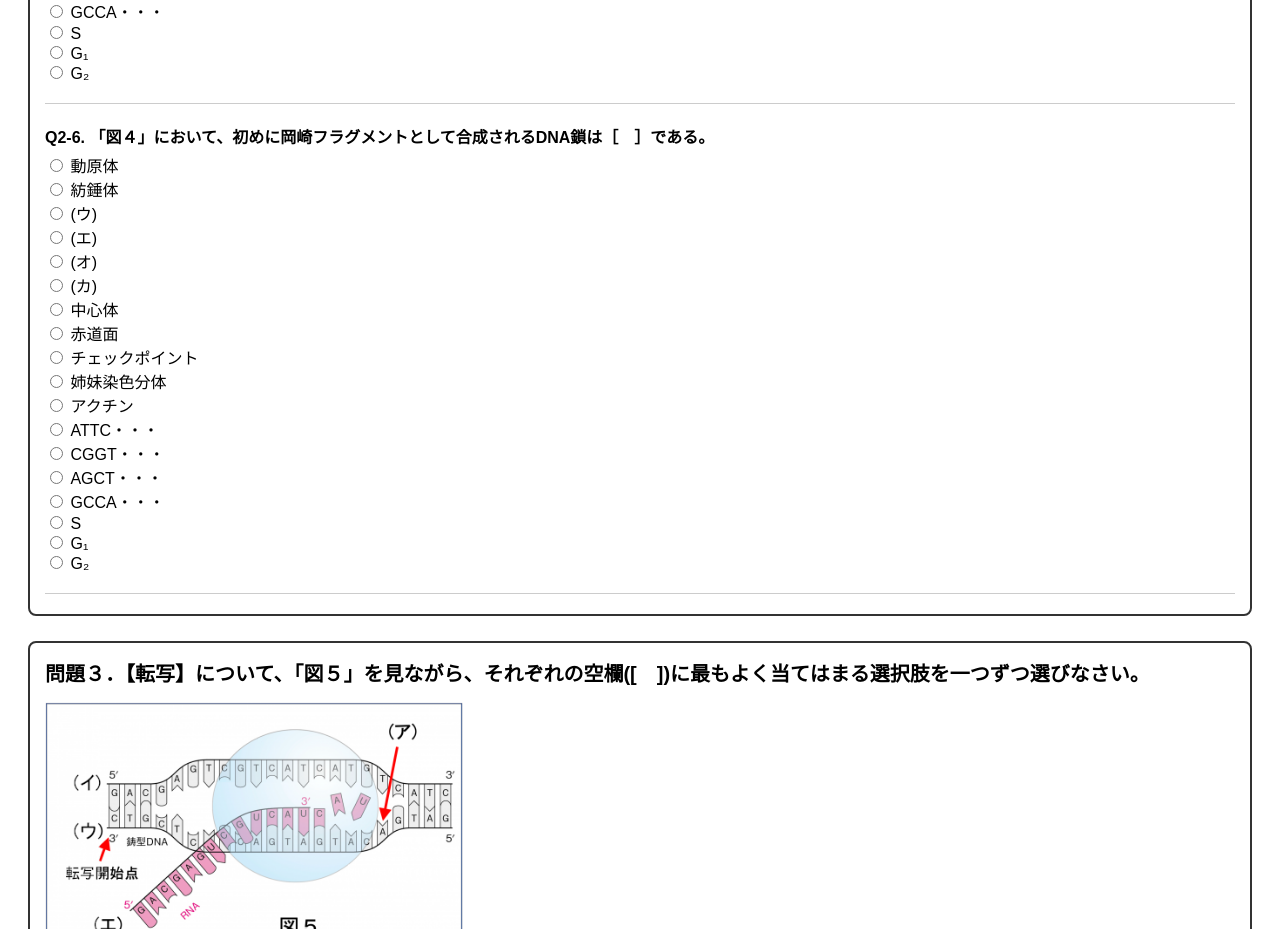
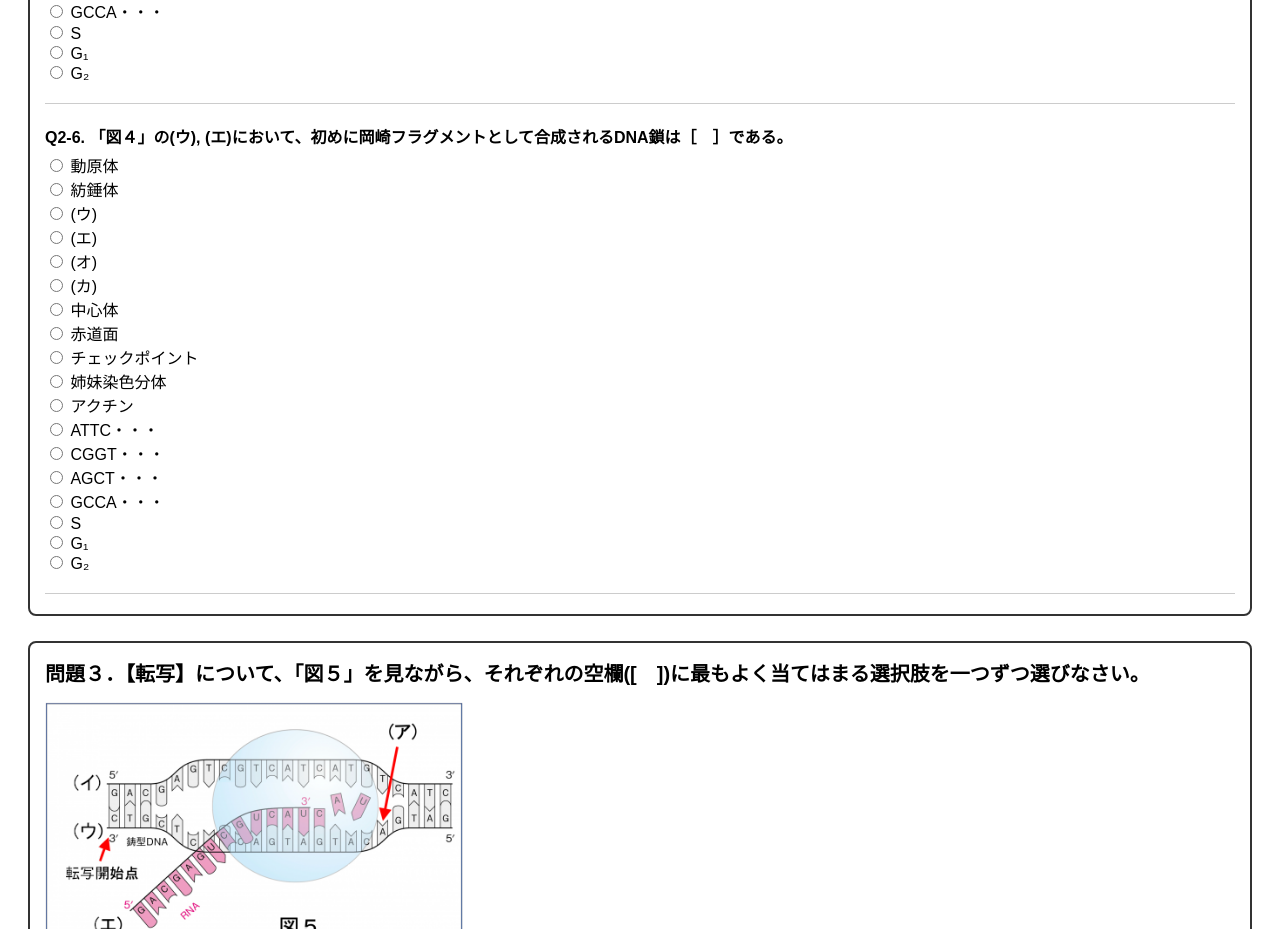
Before and after one commit to takoyaki-lover/life_science_exam, a plain HTML site: page life_science_exam_2.html in a window 1280 px wide. Shown: the part 4225-5154 px from the top of the page. Drawn offline with Linux system fonts and the light colour scheme.

Commit message:
Update life_science_exam_2.html

```diff
--- a/life_science_exam_2.html
+++ b/life_science_exam_2.html
@@ -75,7 +75,7 @@ const quizSections = [
 				answer: 9
 			},
 			{
-				text: "「図４」において、初めに岡崎フラグメントとして合成されるDNA鎖は［　］である。",
+				text: "「図４」の(ウ), (エ)において、初めに岡崎フラグメントとして合成されるDNA鎖は［　］である。",
 				answer: 2
 			}
 		]
```
